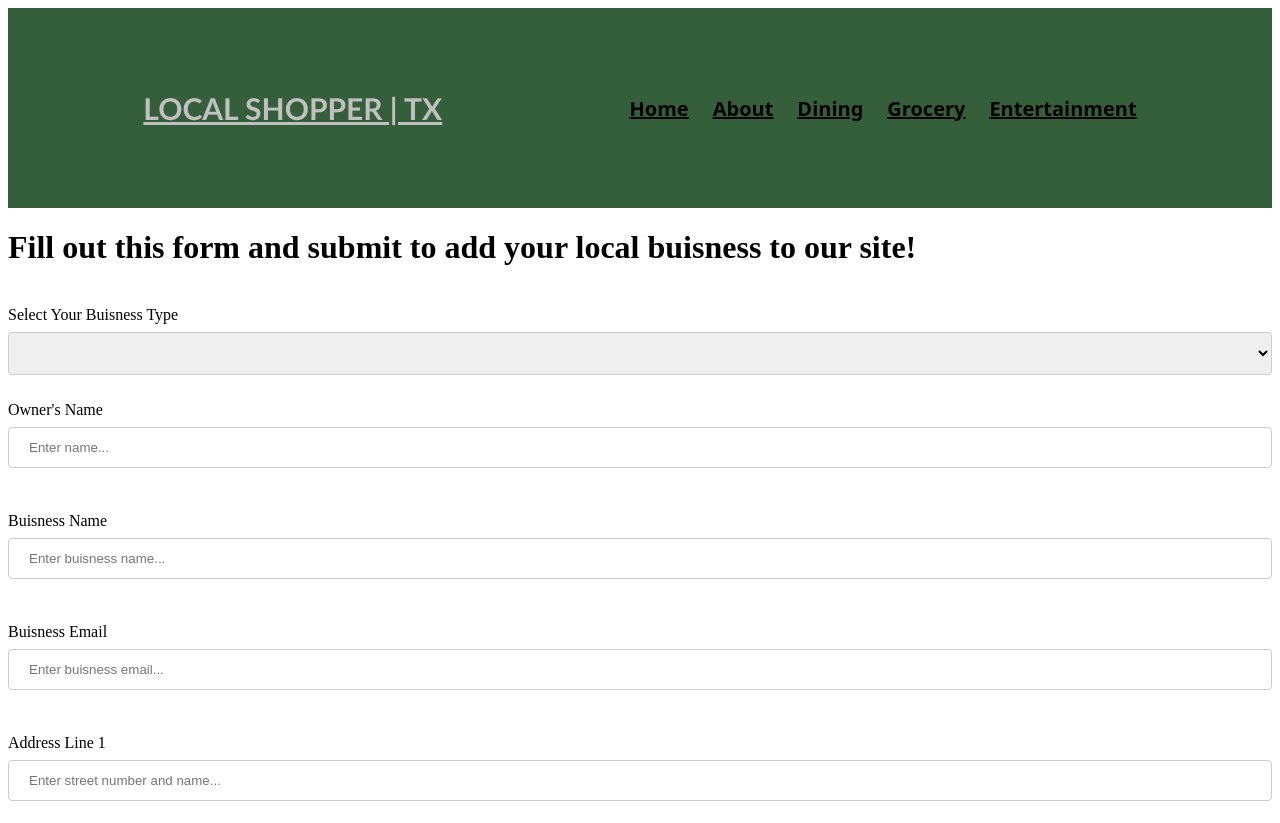
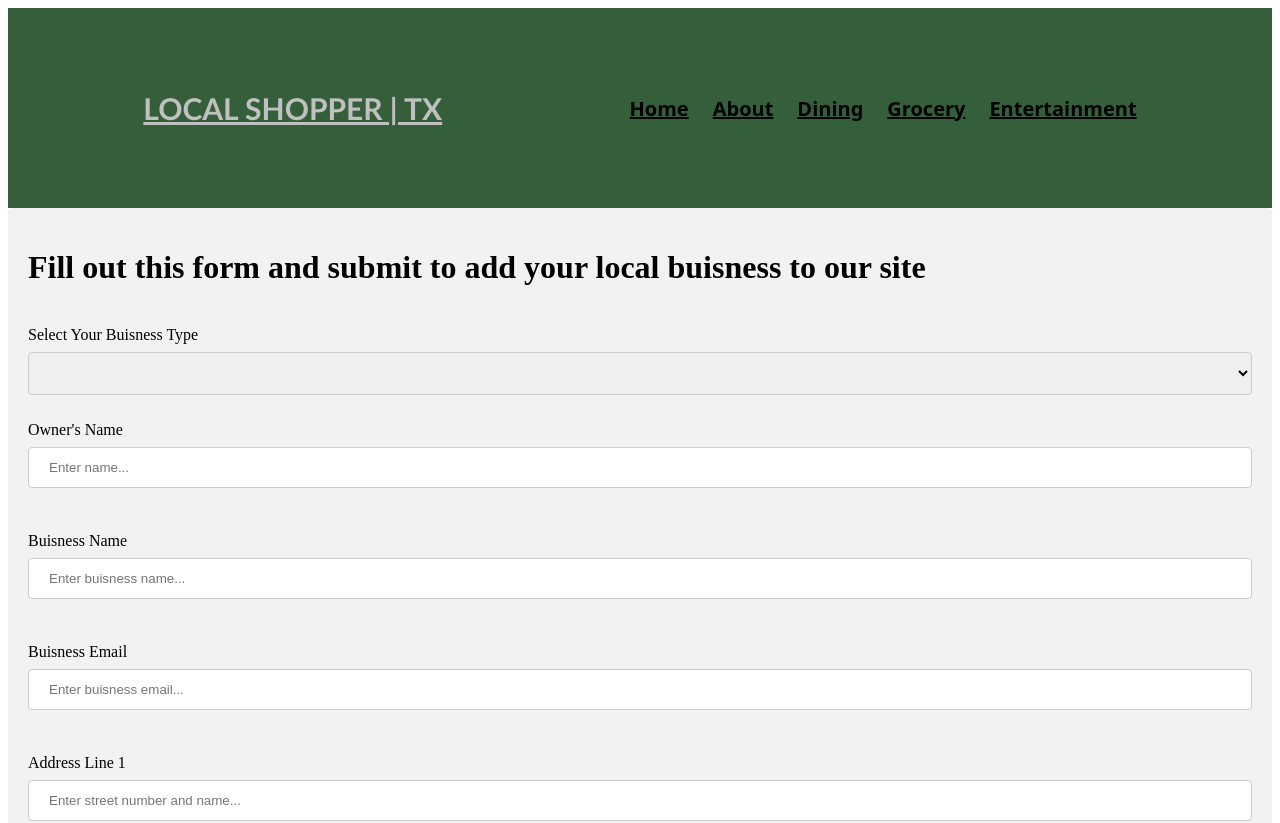
Before and after one commit to veritycarlos/local-shopper, a React (Create React App) app: page /entertainmentform in a window 1280 px wide. Shown: the top 823 px of the page. Built offline with nearby package versions, Linux system fonts and the light colour scheme; no server answers; data requests are answered from the project's data file.

Commit message:
added css to grocery and entertainment forms

```diff
--- a/src/components/EntertainmentForm.js
+++ b/src/components/EntertainmentForm.js
@@ -1,4 +1,5 @@
 import React, { useState, useEffect, useCallback } from 'react'
+import './Form.css'
 
 function EntertainmentForm () {
     const [values, setValues] = useState({
@@ -59,8 +60,8 @@ function EntertainmentForm () {
     }
 
     return (
-        <div className='form-container'>
-            <h1>Fill out this form and submit to add your local buisness to our site!</h1>
+        <div className='formcontainer'>
+            <h1>Fill out this form and submit to add your local buisness to our site</h1>
                 <form className='register-form' onSubmit={handleSubmit}>
                     <br/>
                     Select Your Buisness Type
--- a/src/components/GroceryForm.js
+++ b/src/components/GroceryForm.js
@@ -1,4 +1,5 @@
 import React, { useState, useEffect, useCallback } from 'react'
+import './Form.css'
 
 function GroceryForm () {
     const [values, setValues] = useState({
@@ -59,8 +60,8 @@ function GroceryForm () {
     }
 
     return (
-        <div className='form-container'>
-            <h1>Fill out this form and submit to add your local buisness to our site!</h1>
+        <div className='formcontainer'>
+            <h1>Fill out this form and submit to add your local buisness to our site.</h1>
                 <form className='register-form' onSubmit={handleSubmit}>
                     <br/>
                     Select Your Buisness Type
```
